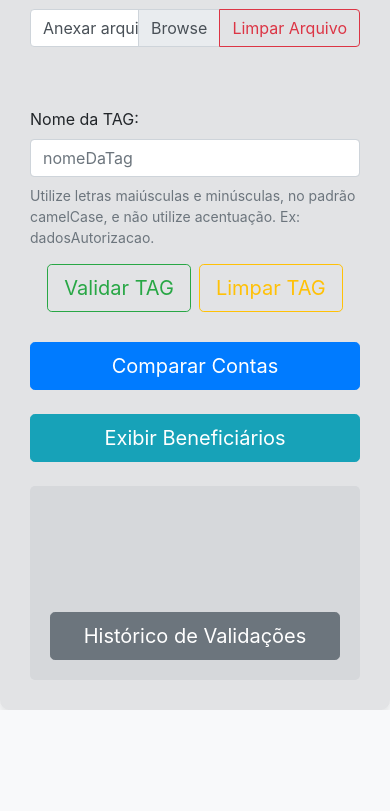
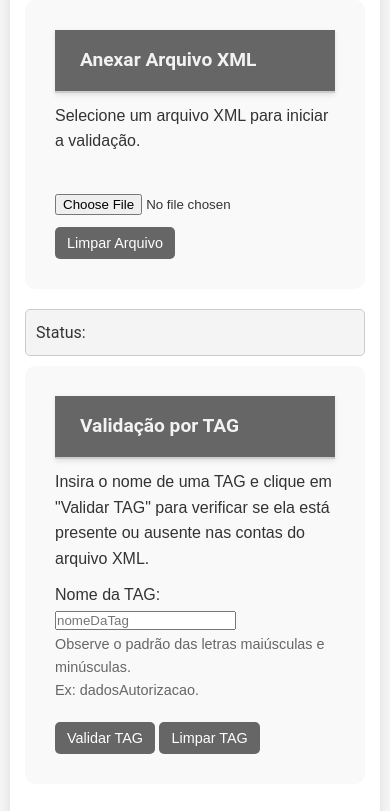
Before and after one commit to jeremias-abbud/validador-XML, a plain HTML site: page index.html in a window 390 px wide. Shown: the part 174-985 px from the top of the page. Before the commit the page ends 884 px from the top, so only its background shows below. Drawn offline with nearby package versions, Linux system fonts and the light colour scheme.

Commit message:
Layout aprimorado, funções aprimoradas

```diff
--- a/index.html
+++ b/index.html
@@ -1,55 +1,71 @@
 <!DOCTYPE html>
-<html lang="en">
+<html lang="pt-br">
 
 <head>
     <meta charset="UTF-8">
     <meta name="viewport" content="width=device-width, initial-scale=1.0">
-    <title>Validação de TAG XML</title>
-    <link rel="stylesheet" href="https://stackpath.bootstrapcdn.com/bootstrap/4.5.2/css/bootstrap.min.css">
+    <title>Validador XML</title>
     <link rel="stylesheet" href="styles.css">
 </head>
 
 <body>
-    <div class="container mt-5">
-        <h1 class="text-center">Validador XML</h1>
-        <div class="input-container mt-4">
-            <label for="xmlFileInput">Selecione o arquivo XML:</label>
-            <div class="input-group">
-                <div class="custom-file">
-                    <input type="file" class="custom-file-input" id="xmlFileInput">
-                    <label for="xmlFileInput" class="custom-file-label">Anexar arquivo</label>
-                </div>
-                <div class="input-group-append">
-                    <button class="btn btn-outline-danger" type="button" onclick="clearFile()">Limpar Arquivo</button>
-                </div>
+    <div class="container">
+        <header>
+            <h1>Validador XML - Análise de Contas</h1>
+        </header>
+
+        <section class="file-section">
+            <h2>Anexar Arquivo XML</h2>
+            <p>Selecione um arquivo XML para iniciar a validação.</p>
+            <div class="file-input">
+                <label for="xmlFileInput" class="custom-file-label"></label>
+                <input type="file" class="custom-file-input" id="xmlFileInput">
+                <button class="btn secondary" onclick="clearFile()" title="Limpar Arquivo">Limpar Arquivo</button>
             </div>
             <span id="file-name" class="mt-2"></span>
-            <div id="feedback" class="result mt-2"></div> <!-- Movido para aqui -->
-        </div>
-        <div class="input-container mt-4">
-            <label for="tagNameInput">Nome da TAG:</label>
-            <input type="text" id="tagNameInput" placeholder="nomeDaTag" class="form-control">
-            <p class="tag-instruction mt-2">Utilize letras maiúsculas e minúsculas, no padrão camelCase, e não utilize acentuação. Ex: dadosAutorizacao.</p>
-            <div class="button-row mt-3">
-                <button class="btn btn-outline-success btn-lg mr-2" onclick="validateTag()">Validar TAG</button>
-                <button class="btn btn-outline-warning btn-lg" onclick="clearTag()">Limpar TAG</button>
+
+        </section>
+
+        <div id="feedback" class="result mt-2">Status:</div>
+
+        <section class="tag-validation">
+            <h2>Validação por TAG</h2>
+            <p>Insira o nome de uma TAG e clique em "Validar TAG" para verificar se ela está presente ou ausente nas
+                contas do arquivo XML.</p>
+            <div class="tag-input">
+                <label for="tagNameInput">Nome da TAG:</label>
+                <input type="text" id="tagNameInput" placeholder="nomeDaTag">
+                <p class="tag-instruction">Observe o padrão das letras maiúsculas e minúsculas. <br> Ex: dadosAutorizacao.</p>
             </div>
-        </div>
-        <button id="comparar" class="btn btn-primary btn-lg btn-block mt-4" onclick="compararContas()">Comparar Contas</button>
-        <button id="exibirBeneficiarios" class="btn btn-info btn-lg btn-block mt-4" onclick="exibirBeneficiarios()">Exibir Beneficiários</button>
-        <div class="result-container mt-4">
-            <div id="feedback" class="result mt-2"></div>
-            <div id="output" class="result mt-2"></div>
+            <div class="button-row">
+                <button class="btn success" onclick="validateTag()" title="Validar TAG">Validar TAG</button>
+                <button class="btn warning" onclick="clearTag()" title="Limpar TAG">Limpar TAG</button>
+            </div>
+        </section>
+
+        <section class="actions">
+            <h2>Comparando as contas do arquivo</h2>
+            <p>Clique para listar as TAGS presentes nas contas do arquivo, e verificar em quais contas as TAGS estão
+                presentes e em quais estão ausentes.</p>
+            <button id="comparar" class="btn primary" onclick="compararContas()" title="Comparar Contas">Comparar
+                Contas</button>
+        </section>
+
+        <section class="results">
+            <h2>Resultados</h2>
             <div id="validationResult" class="result mt-2"></div>
-            <button class="btn btn-secondary btn-lg btn-block mt-3 hidden" id="clearResultBtn" onclick="clearResult()">Limpar Resultado</button>
-            <button class="btn btn-secondary btn-lg btn-block mt-3 " id="historyBtn" onclick="toggleHistory()">Histórico de Validações</button>
-            <div id="history" class="result hidden mt-4">
-                <h3 class="mt-3">Histórico de Validações</h2>
-                <div id="historyContent"></div>
-            </div>
-        </div>
+        </section>
+
+        <section class="beneficiary-list">
+            <h2>Lista de Beneficiários</h2>
+            <div id="output" class="result"></div>
+            <button class="btn primary mt-2" id="exibirBeneficiarios" onclick="exibirBeneficiarios()" title="Exibir Beneficiários">Exibir Beneficiários</button>
+        </section>
+
+
+        <button class="btn secondary hidden" id="clearResultBtn" onclick="clearResult()" title="Limpar Resultado">Limpar
+            </button>
     </div>
-
     <script src="script.js"></script>
 </body>
 
--- a/script.js
+++ b/script.js
@@ -1,5 +1,26 @@
 let globalBeneficiaryNames = []; // Variável global para armazenar os nomes dos beneficiários
 
+document.getElementById('xmlFileInput').addEventListener('change', function (event) {
+    const file = event.target.files[0];
+    if (file) {
+        const reader = new FileReader();
+        reader.onload = function (e) {
+            const xmlDoc = parseXML(e.target.result);
+            const feedback = document.getElementById('feedback');
+            if (isValidXML(xmlDoc)) {
+                feedback.textContent = "Arquivo XML carregado com sucesso.";
+                feedback.classList.add('success');
+                const beneficiaryNames = getBeneficiaryNames(xmlDoc);
+                displayBeneficiaryInfo(beneficiaryNames);
+            } else {
+                feedback.textContent = "Erro: Arquivo XML inválido.";
+                feedback.classList.remove('success');
+                feedback.classList.add('error');
+            }
+        };
+        reader.readAsText(file);
+    }
+});
 
 function parseXML(xml) {
     const parser = new DOMParser();
@@ -35,30 +56,8 @@ function getBeneficiaryNames(xmlDoc) {
         beneficiaryNames.push(nomeBeneficiario);
     }
 
-
     return beneficiaryNames;
 }
-
-document.getElementById('xmlFileInput').addEventListener('change', function (event) {
-    const file = event.target.files[0];
-    if (file) {
-        const reader = new FileReader();
-        reader.onload = function (e) {
-            const xmlDoc = parseXML(e.target.result);
-            const feedback = document.getElementById('feedback');
-            if (isValidXML(xmlDoc)) {
-                feedback.textContent = "Arquivo XML carregado com sucesso.";
-                feedback.classList.add('success');
-                const beneficiaryNames = getBeneficiaryNames(xmlDoc);
-                displayBeneficiaryInfo(beneficiaryNames);
-            } else {
-                feedback.textContent = "Erro: Arquivo XML inválido.";
-                feedback.classList.remove('success');
-            }
-        };
-        reader.readAsText(file);
-    }
-});
 
 function displayBeneficiaryInfo(beneficiaryNames) {
     const output = document.getElementById('output');
@@ -66,25 +65,21 @@ function displayBeneficiaryInfo(beneficiaryNames) {
     globalBeneficiaryNames = beneficiaryNames; // Atribui os nomes dos beneficiários à variável global
     beneficiaryNames.forEach((name, index) => {
         output.innerHTML += `<p>Conta ${index + 1}: ${name}</p>`;
-        // Remover a classe 'hidden' do botão Limpar Resultado
+    });
+    // Remover a classe 'hidden' do botão Limpar Resultado
     document.getElementById('clearResultBtn').classList.remove('hidden');
-    });
 }
-
 
 function exibirBeneficiarios() {
     displayBeneficiaryInfo(globalBeneficiaryNames); // Usando a variável global que armazena os nomes dos beneficiários
 }
-
 
 function validateTag() {
     clearFeedback();
     const tagName = document.getElementById('tagNameInput').value.trim();
     const feedback = document.getElementById('feedback');
     const validationResult = document.getElementById('validationResult');
-    const historyContent = document.getElementById('historyContent');
     const clearResultBtn = document.getElementById('clearResultBtn');
-    const historyBtn = document.getElementById('historyBtn');
 
     if (tagName === "") {
         feedback.textContent = "Por favor, digite o nome da TAG.";
@@ -99,28 +94,9 @@ function validateTag() {
             const xmlDoc = parseXML(e.target.result);
             if (isValidXML(xmlDoc)) {
                 const beneficiaryNames = getBeneficiaryNames(xmlDoc);
-                const absentAccounts = [];
-                beneficiaryNames.forEach((name, index) => {
-                    const conta = xmlDoc.evaluate(`//*[local-name()='guiaSP-SADT' or local-name()='guiaResumoInternacao' or local-name()='guiaConsulta'][${index + 1}]//*[local-name()='${tagName}']`, xmlDoc, null, XPathResult.ANY_TYPE, null);
-                    if (!conta.iterateNext()) {
-                        absentAccounts.push(name);
-                    }
-                });
-
-                if (absentAccounts.length > 0) {
-                    validationResult.innerHTML = `<p>Tag <span class="bold">${tagName}</span> ausente nas seguintes contas:</p>`;
-                    absentAccounts.forEach(name => {
-                        validationResult.innerHTML += `<p>${name}</p>`;
-                    });
-                } else {
-                    validationResult.innerHTML = `<p>A tag <span class="bold">${tagName}</span> está presente em todas as contas.</p>`;
-                }
-
-                feedback.textContent = "";
+                const result = validateTagPresence(xmlDoc, beneficiaryNames, tagName);
+                displayValidationResult(result);
                 clearResultBtn.classList.remove('hidden');
-                historyBtn.classList.remove('hidden'); // Remover classe hidden do botão de histórico
-                historyContent.innerHTML += `<div><strong>Validação:</strong> ${tagName} - ${new Date().toLocaleString()}</div>`;
-                historyContent.innerHTML += validationResult.innerHTML;
             } else {
                 feedback.textContent = "Erro: Arquivo XML inválido.";
             }
@@ -131,44 +107,56 @@ function validateTag() {
     }
 }
 
+function validateTagPresence(xmlDoc, beneficiaryNames, tagName) {
+    const namespaces = {
+        ans: "http://www.ans.gov.br/padroes/tiss/schemas"
+    };
 
-function toggleHistory() {
-    const history = document.getElementById('history');
-    history.classList.toggle('hidden');
+    const guiaSP_SADT = xmlDoc.getElementsByTagNameNS(namespaces.ans, "guiaSP-SADT");
+    const guiaResumoInternacao = xmlDoc.getElementsByTagNameNS(namespaces.ans, "guiaResumoInternacao");
+    const guiaConsulta = xmlDoc.getElementsByTagNameNS(namespaces.ans, "guiaConsulta");
+
+    const results = [];
+
+    for (let i = 0; i < guiaSP_SADT.length; i++) {
+        const tags = guiaSP_SADT[i].getElementsByTagNameNS(namespaces.ans, tagName);
+        const isPresent = tags.length > 0;
+        results.push({ name: beneficiaryNames[i], isPresent });
+    }
+
+    for (let i = 0; i < guiaResumoInternacao.length; i++) {
+        const tags = guiaResumoInternacao[i].getElementsByTagNameNS(namespaces.ans, tagName);
+        const isPresent = tags.length > 0;
+        results.push({ name: beneficiaryNames[i + guiaSP_SADT.length], isPresent });
+    }
+
+    for (let i = 0; i < guiaConsulta.length; i++) {
+        const tags = guiaConsulta[i].getElementsByTagNameNS(namespaces.ans, tagName);
+        const isPresent = tags.length > 0;
+        results.push({ name: beneficiaryNames[i + guiaSP_SADT.length + guiaResumoInternacao.length], isPresent });
+    }
+
+    return results;
 }
 
-function clearFile() {
-    clearFeedback();
-    document.getElementById('xmlFileInput').value = "";
-    document.getElementById('output').innerHTML = "";
-    document.getElementById('validationResult').innerHTML = "";
-    document.getElementById('feedback').innerHTML = "";
-    document.getElementById('clearResultBtn').classList.add('hidden');
-    document.getElementById('historyBtn').classList.add('hidden');
-}
 
-function clearResult() {
-    clearFeedback();
-    document.getElementById('output').innerHTML = "";
-    document.getElementById('validationResult').innerHTML = "";
-    document.getElementById('feedback').innerHTML = "";
-    document.getElementById('clearResultBtn').classList.add('hidden');
-    document.getElementById('historyBtn').classList.add('hidden');
-}
-
-function clearTag() {
-    document.getElementById('tagNameInput').value = "";
+function displayValidationResult(results) {
+    const tagName = document.getElementById('tagNameInput').value.trim();
+    const validationResult = document.getElementById('validationResult');
+    validationResult.innerHTML = `<h2>Resultado da Validação por TAG: ${tagName}</h2>`;
+    results.forEach(result => {
+        const status = result.isPresent ? "<span class='green-text'>Presente</span>" : "<span class='red-text'>Ausente</span>";
+        validationResult.innerHTML += `<p>Beneficiário: ${result.name} - TAG ${status}</p>`;
+    });
 }
 
 function compararContas() {
     clearFeedback();
+    const file = document.getElementById('xmlFileInput').files[0];
     const feedback = document.getElementById('feedback');
     const validationResult = document.getElementById('validationResult');
-    const historyContent = document.getElementById('historyContent');
     const clearResultBtn = document.getElementById('clearResultBtn');
-    const historyBtn = document.getElementById('historyBtn');
 
-    const file = document.getElementById('xmlFileInput').files[0];
     if (file) {
         feedback.textContent = "Comparando contas...";
         const reader = new FileReader();
@@ -197,7 +185,7 @@ function compararContas() {
                 });
 
                 // Listar todas as tags e verificar a presença em cada conta
-                validationResult.innerHTML = "<p>Listagem de todas as TAGS das contas:</p>";
+                validationResult.innerHTML = "<h2><b>Listagem de todas as TAGS das contas:</b></h2>";
                 allTags.forEach(tagName => {
                     const accountsMissingTag = [];
                     tagsByBeneficiary.forEach((tagList, beneficiaryName) => {
@@ -206,15 +194,19 @@ function compararContas() {
                         }
                     });
                     const status = accountsMissingTag.length === 0 ? "Presente em todas as contas" : `Não encontrada em ${accountsMissingTag.join(", ")}`;
-                    validationResult.innerHTML += `<p><strong>${tagName}</strong>: ${status}</p>`;
+                    const resultElement = document.createElement('p');
+                    resultElement.innerHTML = `<strong>${tagName}</strong>: ${status}`;
+                    if (accountsMissingTag.length === 0) {
+                        resultElement.classList.add('present');
+                    } else {
+                        resultElement.classList.add('absent');
+                    }
+                    validationResult.appendChild(resultElement);
                 });
 
                 // Atualizar interface de usuário
                 feedback.textContent = "";
                 clearResultBtn.classList.remove('hidden');
-                historyBtn.classList.remove('hidden');
-                historyContent.innerHTML += `<div><strong>Comparação de contas:</strong> ${new Date().toLocaleString()}</div>`;
-                historyContent.innerHTML += validationResult.innerHTML;
             } else {
                 feedback.textContent = "Erro: Arquivo XML inválido.";
             }
@@ -225,11 +217,26 @@ function compararContas() {
     }
 }
 
-function updateFeedbackMessage(message, isSuccess) {
-    const feedback = document.getElementById('feedback');
-    feedback.textContent = message;
-    feedback.classList.remove(isSuccess ? 'error' : 'success');
-    feedback.classList.add(isSuccess ? 'success' : 'error');
+function clearFile() {
+    clearFeedback();
+    document.getElementById('xmlFileInput').value = "";
+    document.getElementById('output').innerHTML = "";
+    document.getElementById('validationResult').innerHTML = "";
+    document.getElementById('feedback').innerHTML = "";
+    document.getElementById('clearResultBtn').classList.add('hidden');
+    globalBeneficiaryNames = []; // Limpa a variável global que armazena os nomes dos beneficiários
+}
+
+function clearResult() {
+    clearFeedback();
+    document.getElementById('output').innerHTML = "";
+    document.getElementById('validationResult').innerHTML = "";
+    document.getElementById('feedback').innerHTML = "";
+    document.getElementById('clearResultBtn').classList.add('hidden');
+}
+
+function clearTag() {
+    document.getElementById('tagNameInput').value = "";
 }
 
 function clearFeedback() {
--- a/styles.css
+++ b/styles.css
@@ -1,63 +1,187 @@
-body {
-    background-color: #f8f9fa;
+/* Reset básico */
+* {
+    margin: 0;
+    padding: 0;
+    box-sizing: border-box;
 }
 
-.container {
-    background-color: #e2e3e5;
-    border-radius: 10px;
-    box-shadow: 0 4px 8px rgba(0, 0, 0, 0.1);
-    padding: 30px;
-    margin-top: 50px;
+/* Estilo do corpo da página */
+body {
+    font-family: Arial, sans-serif;
+    line-height: 1.6;
+    background-color: #f4f4f4; /* Cinza suave */
+    color: #333; /* Texto escuro */
+    padding: 10px;
 }
 
-h1 {
-    color: #007bff;
-    font-size: 36px;
-    font-weight: bold;
-    text-align: center;
-    margin-bottom: 30px;
+/* Container principal */
+.container {
+    max-width: 800px;
+    margin: 20px auto;
+    padding: 20px;
+    background-color: #fff;
+    box-shadow: 0 0 10px rgba(0, 0, 0, 0.1);
+    border-radius: 5px;
 }
 
-.input-container {
-    margin-bottom: 30px;
+/* Cabeçalho */
+header {
+    text-align: center;
+    margin-bottom: 20px;
 }
 
-.tag-instruction {
-    font-size: 14px;
-    color: #6c757d;
-    margin-top: 5px;
+header h1 {
+    font-size: 2em;
+    color: #f2f2f2;
 }
 
-.button-row {
-    display: flex;
-    justify-content: center;
+/* Seção de arquivo */
+.file-section {
+    margin-bottom: 20px;
 }
 
-.result-container {
-    background-color: #d6d8db;
-    padding: 20px;
-    border-radius: 5px;
-    margin-top: 20px;
+/* Estilo dos títulos das seções */
+/* Estilo dos títulos das seções */
+h1,
+section h2 {
+    font-family: 'Roboto', sans-serif;
+    font-size: 1.5em;
+    margin-bottom: 10px;
+    background-color: #666; /* Cinza médio */
+    font-family: 'Roboto', sans-serif;
+    font-family: 'Roboto', sans-serif;
+    color: #f2f2f2;
+    padding: 15px 25px; /* Espaçamento interno aumentado */
+    border-radius: 0; /* Removida a borda arredondada */
+    box-shadow: 0 2px 5px rgba(0, 0, 0, 0.1); /* Sombra suave */
+    border-bottom: 2px solid #ccc; /* Adiciona uma linha separadora */
 }
 
-.result {
-    padding: 10px;
-    border: 1px solid transparent;
-    border-radius: 4px;
+
+/* Adicionando background entre as seções */
+section {
+    background-color: #f9f9f9; /* Cinza claro */
+    padding: 30px; /* Aumento do espaçamento interno */
+    border-radius: 10px; /* Borda mais arredondada */
+    margin-bottom: 30px; /* Aumento do espaçamento inferior */
 }
 
-.result.success {
-    background-color: #d4edda;
-    border-color: #c3e6cb;
-    color: #155724;
+/* Estilo dos parágrafos das seções */
+section p {
+    margin-bottom: 10px;
 }
 
-.result.error {
-    background-color: #f8d7da;
-    border-color: #f5c6cb;
-    color: #721c24;
+/* Estilo do input de arquivo */
+.custom-file-label {
+    display: inline-block;
+    margin-right: 10px;
+    padding: 10px;
 }
 
-.hidden {
+.custom-file-input {
+    display: inline-block;
+}
+
+/* Botões */
+button {
+    padding: 10px 15px;
+    border: none;
+    border-radius: 5px;
+    cursor: pointer;
+    transition: background-color 0.3s;
+    font-size: 1em;
+    margin-top: 10px;
+    background-color: #666; /* Cinza médio */
+    color: #fff; /* Texto branco */
+}
+
+button:hover {
+    background-color: #333; /* Cinza escuro ao passar o mouse */
+}
+
+/* Resultado */
+.result {
+    margin-top: 10px;
+    padding: 10px;
+    border-radius: 5px;
+    background-color: #f9f9f9; /* Cinza claro */
+    color: #333; /* Texto escuro */
+    border: 1px solid #ccc; /* Borda mais clara */
+}
+
+/* Resultado */
+.result p.present {
+    color: green;
+}
+
+.result p.absent {
+    color: red;
+}
+
+
+.red-text {
+    color: red;
+}
+
+.green-text {
+    color: green;
+}
+
+
+/* Estilo da instrução da tag */
+.tag-instruction {
+    font-size: 0.9em;
+    color: #666; /* Cinza */
+}
+
+/* Limpeza de feedback */
+#clearResultBtn.hidden {
     display: none;
 }
+
+/* Estilo dos feedbacks */
+#feedback,
+#validationResult,
+#output {
+    font-family: 'Roboto', sans-serif;
+    margin-top: 10px;
+    margin-bottom: 10px;
+    padding: 10px;
+    border: 1px solid #ccc;
+    border-radius: 5px;
+    background-color: #f4f4f4;
+}
+
+/* Responsividade */
+@media (max-width: 600px) {
+    .container {
+        padding: 15px;
+    }
+
+    header h1 {
+        font-size: 1.5em;
+    }
+
+    section h2 {
+        font-size: 1.2em;
+    }
+
+    button {
+        padding: 8px 12px;
+        font-size: 0.9em;
+    }
+
+    .button-row,
+    .file-input,
+    .tag-input {
+        flex-direction: column;
+        align-items: flex-start;
+    }
+
+    .button-row button,
+    .file-input button,
+    .tag-input button {
+        margin-left: 0;
+        margin-top: 10px;
+    }
+}
```
